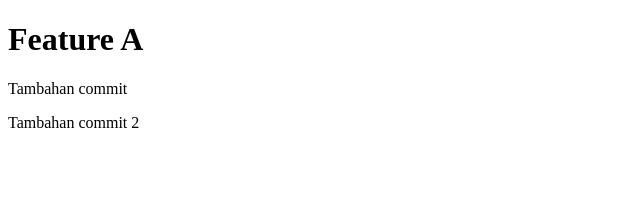
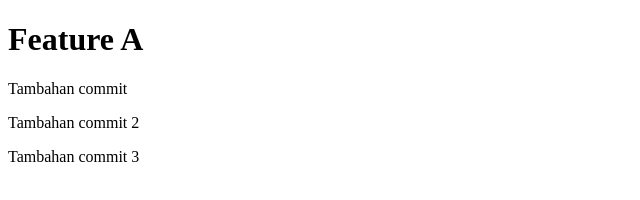
Before and after one commit to jokovivanco/tutorial-git-remote, a plain HTML site: page a.html in a window 1280 px wide. Shown: the whole page, without its empty margins (0-640 px from the left). Drawn offline with Linux system fonts and the light colour scheme.

Commit message:
tambahan commit3

```diff
--- a/a.html
+++ b/a.html
@@ -9,5 +9,6 @@
     <h1>Feature A</h1>
     <p>Tambahan commit</p>
     <p>Tambahan commit 2</p>
+    <p>Tambahan commit 3</p>
   </body>
 </html>
```
